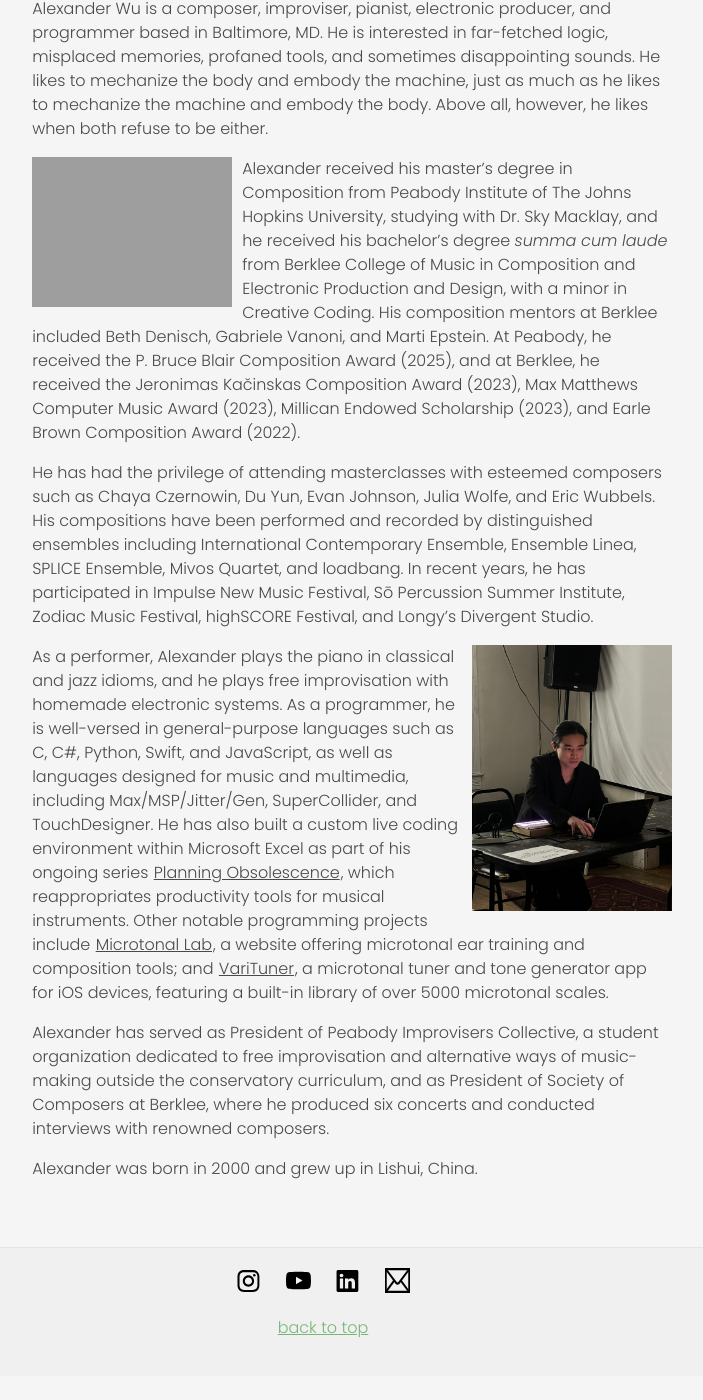
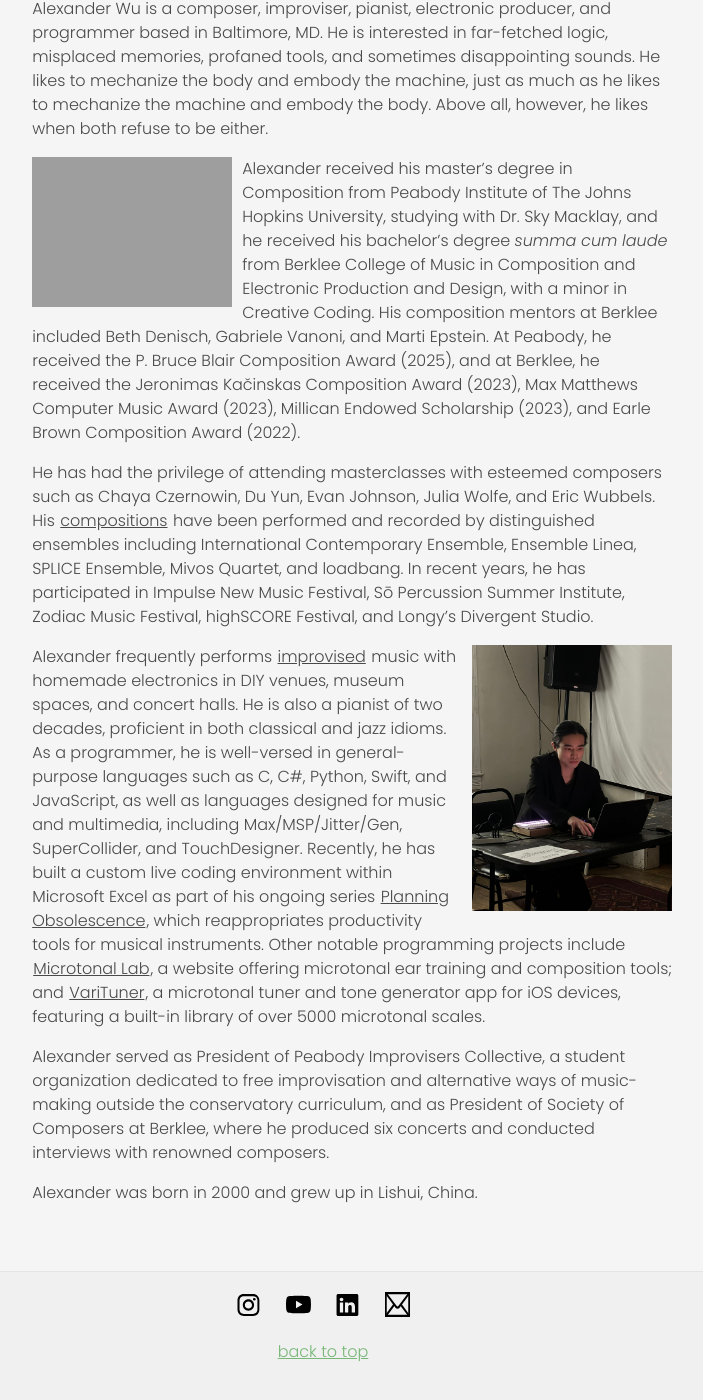
Before and after one commit to aleksuuu/aleksuuu.github.io, a Jekyll site: the page built from about.md, in a window 1280 px wide and 1400 px high, scrolled down 567 px. Shown: the whole window, without its empty margins (317-1020 px from the left). Built offline with Jekyll 4.4.1, drawn with Linux system fonts in a browser that asks for light colours; before the commit the page ends 1943 px from its top, so only the background shows below that.

Commit message:
update bio

```diff
--- a/_data/highlights.yml
+++ b/_data/highlights.yml
@@ -2,7 +2,7 @@
   blurb: "<i>disturbingly lively, frighteningly inert</i> (2025) for flute, bass clarinet, violin, cello, percussion, piano, and electronics.
   <a href='sounds/disturbingly-lively-frighteningly-inert' class='secondary'>read&nbsp;more&rarr;</a>"
 - url: "microtonal-lab.png"
-  blurb: "<a href='https://aleksuuu.github.io/microtonal-lab/'>Microtonal Lab</a>: a microtonal ear-training tool."
+  blurb: "<a href='https://aleksuuu.github.io/microtonal-lab/'>Microtonal Lab</a>: a microtonal composition and ear-training tool."
 - url: "https://www.youtube.com/watch?v=RuR-dufDbsA"
   blurb: "<i>Countdown</i> (2024) for ensemble.
   <a href='sounds/countdown' class='secondary'>read&nbsp;more&rarr;</a>"
--- a/about.md
+++ b/about.md
@@ -17,12 +17,12 @@ Alexander Wu is a composer, improviser, pianist, electronic producer, and progra
 
 Alexander received his master’s degree in Composition from Peabody Institute of The Johns Hopkins University, studying with Dr. Sky Macklay, and he received his bachelor’s degree _summa cum laude_ from Berklee College of Music in Composition and Electronic Production and Design, with a minor in Creative Coding. His composition mentors at Berklee included Beth Denisch, Gabriele Vanoni, and Marti Epstein. At Peabody, he received the P. Bruce Blair Composition Award (2025), and at Berklee, he received the Jeronimas Kačinskas Composition Award (2023), Max Matthews Computer Music Award (2023), Millican Endowed Scholarship (2023), and Earle Brown Composition Award (2022).
 
-He has had the privilege of attending masterclasses with esteemed composers such as Chaya Czernowin, Du Yun, Evan Johnson, Julia Wolfe, and Eric Wubbels. His compositions have been performed and recorded by distinguished ensembles including International Contemporary Ensemble, Ensemble Linea, SPLICE Ensemble, Mivos Quartet, and loadbang. In recent years, he has participated in Impulse New Music Festival, Sō Percussion Summer Institute, Zodiac Music Festival, highSCORE Festival, and Longy’s Divergent Studio.
+He has had the privilege of attending masterclasses with esteemed composers such as Chaya Czernowin, Du Yun, Evan Johnson, Julia Wolfe, and Eric Wubbels. His [compositions](https://aleksuuu.github.io/sounds/categories/composed) have been performed and recorded by distinguished ensembles including International Contemporary Ensemble, Ensemble Linea, SPLICE Ensemble, Mivos Quartet, and loadbang. In recent years, he has participated in Impulse New Music Festival, Sō Percussion Summer Institute, Zodiac Music Festival, highSCORE Festival, and Longy’s Divergent Studio.
 
 ![Alexander sitting in front of a controller and a laptop in a concert]({{ site.imgurl | absolute_url }}/livecoding.jpg){: width="200" style="float: right; padding-left: 10px;" }
 
-As a performer, Alexander plays the piano in classical and jazz idioms, and he plays free improvisation with homemade electronic systems. As a programmer, he is well-versed in general-purpose languages such as C, C#, Python, Swift, and JavaScript, as well as languages designed for music and multimedia, including Max/MSP/Jitter/Gen, SuperCollider, and TouchDesigner. He has also built a custom live coding environment within Microsoft Excel as part of his ongoing series [Planning Obsolescence](https://www.youtube.com/watch?v=v53BP83Ujqw), which reappropriates productivity tools for musical instruments. Other notable programming projects include [Microtonal Lab](https://aleksuuu.github.io/microtonal-lab/), a website offering microtonal ear training and composition tools; and [VariTuner](https://www.youtube.com/watch?v=DCE7SogPt0U), a microtonal tuner and tone generator app for iOS devices, featuring a built-in library of over 5000 microtonal scales.
+Alexander frequently performs [improvised](https://aleksuuu.github.io/sounds/categories/improvised) music with homemade electronics in DIY venues, museum spaces, and concert halls. He is also a pianist of two decades, proficient in both classical and jazz idioms. As a programmer, he is well-versed in general-purpose languages such as C, C#, Python, Swift, and JavaScript, as well as languages designed for music and multimedia, including Max/MSP/Jitter/Gen, SuperCollider, and TouchDesigner. Recently, he has built a custom live coding environment within Microsoft Excel as part of his ongoing series [Planning Obsolescence](https://www.youtube.com/watch?v=v53BP83Ujqw), which reappropriates productivity tools for musical instruments. Other notable programming projects include [Microtonal Lab](https://aleksuuu.github.io/microtonal-lab/), a website offering microtonal ear training and composition tools; and [VariTuner](https://www.youtube.com/watch?v=DCE7SogPt0U), a microtonal tuner and tone generator app for iOS devices, featuring a built-in library of over 5000 microtonal scales.
 
-Alexander has served as President of Peabody Improvisers Collective, a student organization dedicated to free improvisation and alternative ways of music-making outside the conservatory curriculum, and as President of Society of Composers at Berklee, where he produced six concerts and conducted interviews with renowned composers.
+Alexander served as President of Peabody Improvisers Collective, a student organization dedicated to free improvisation and alternative ways of music-making outside the conservatory curriculum, and as President of Society of Composers at Berklee, where he produced six concerts and conducted interviews with renowned composers.
 
 Alexander was born in 2000 and grew up in Lishui, China.
```
